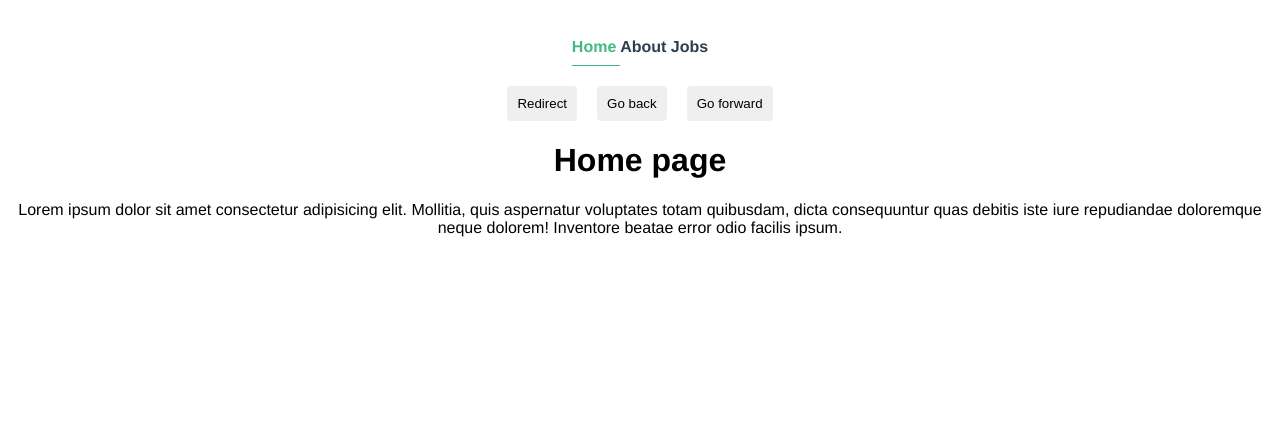
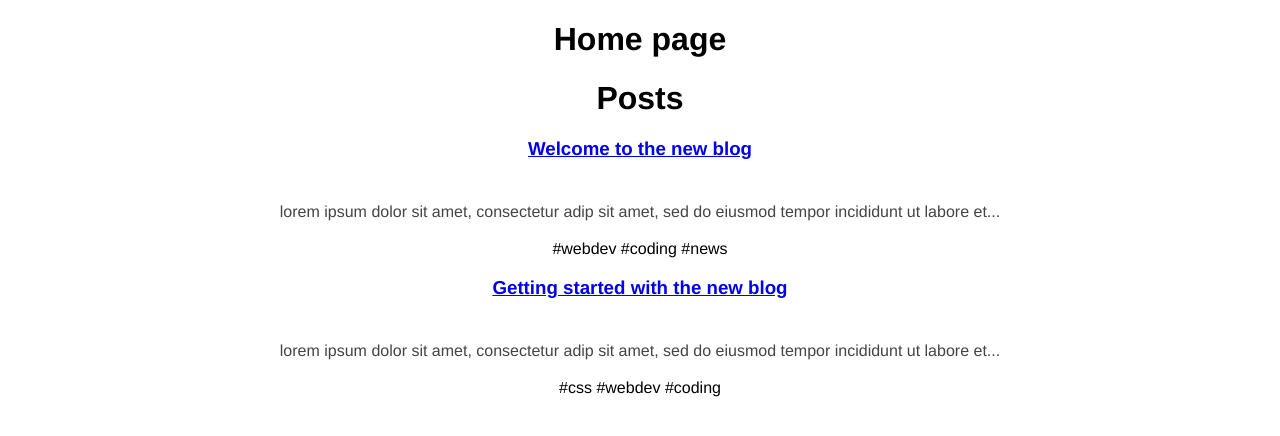
Before and after one commit to Temitayo-spec/Learning-Vue, a Vue app: page / in a window 1280 px wide. Shown: the top 436 px of the page. Built offline with nearby package versions, Linux system fonts and the light colour scheme; data requests are answered from the project's data file.

Commit message:
feat: made a mini blog withjson server and composition api

```diff
--- a/data/db.json
+++ b/data/db.json
@@ -1,19 +1,16 @@
 {
-  "jobs": [
+  "posts": [
     {
       "id": 1,
-      "title": "UI/UX Designer",
-      "description": "Lorem ipsum dolor sit amet, consectetur adipiscing elit, sed do eiusmod tempor incididunt ut labore et dolore magna aliqua."
+      "title": "Welcome to the new blog",
+      "body": "lorem ipsum dolor sit amet, consectetur adip sit amet, sed do eiusmod tempor incididunt ut labore et dol magna aliqua. Ut enim ad minim veniam, quis nostrud exercitation ullamco laboris nisi ut aliquip ex ea commodo consequat. Duis aute irure dolor in reprehenderit in voluptate velit esse cillum dolore eu fugiat nulla pariatur. Excepteur sint occaecat cupidatat non proident, sunt in culpa qui officia deserunt mollit anim id est laborum.",
+      "tags": ["webdev", "coding", "news"]
     },
     {
       "id": 2,
-      "title": "Web Developer",
-      "description": "Lorem ipsum dolor sit amet, consectetur adipiscing elit, sed do eiusmod tempor incididunt ut labore et dolore magna aliqua."
-    },
-    {
-      "id": 3,
-      "title": "Web Design",
-      "description": "Lorem ipsum dolor sit amet, consectetur adipiscing elit, sed do eiusmod tempor incididunt ut labore et dolore magna aliqua."
+      "title": "Getting started with the new blog",
+      "body": "lorem ipsum dolor sit amet, consectetur adip sit amet, sed do eiusmod tempor incididunt ut labore et dol magna aliqua. Ut enim ad minim veniam, quis nostrud exercitation ullamco laboris nisi ut aliquip ex ea commodo consequat. Duis aute irure dolor in reprehenderit in voluptate velit esse cillum dolore eu fugiat nulla pariatur. Excepteur sint occaecat cupidatat non proident, sunt in culpa qui officia deserunt mollit anim id est laborum.",
+      "tags": ["css", "webdev", "coding"]
     }
   ]
 }
--- a/src/App.vue
+++ b/src/App.vue
@@ -1,12 +1,4 @@
 <template>
-  <div id="nav">
-    <router-link to="/"> Home </router-link>
-    <router-link to="/about"> About </router-link>
-    <router-link to="/jobs"> Jobs </router-link>
-  </div>
-  <button @click="redirect">Redirect</button>
-  <button @click="back">Go back</button>
-  <button @click="forward">Go forward</button>
   <router-view />
 </template>
 
@@ -16,15 +8,7 @@ export default {
   components: {},
   data() {},
   methods: {
-    redirect() {
-      this.$router.push({ path: '/' });
-    },
-    back() {
-      this.$router.go(-1);
-    },
-    forward() {
-      this.router.go(1)
-    },
+
   },
 };
 </script>
@@ -36,28 +20,4 @@ export default {
   -moz-osx-font-smoothing: grayscale;
   text-align: center;
 }
-
-#nav {
-  padding: 30px;
-}
-
-#nav a {
-  font-weight: bold;
-  color: #2c3e50;
-  text-decoration: none;
-}
-
-#nav a.router-link-exact-active {
-  color: #42b983;
-  font-weight: bold;
-  border-bottom: 1px solid #42b983;
-  padding-bottom: 10px;
-}
-
-button {
-  margin: 0 10px;
-  padding: 10px;
-  border: none;
-  border-radius: 4px;
-}
 </style>
--- /dev/null
+++ b/src/components/PostList.vue
@@ -0,0 +1,32 @@
+<template>
+  <div class="post-list">
+    <h1>Posts</h1>
+    <div class="post" v-for="post in posts" :key="post.id">
+      <SinglePost :post="post" />
+    </div>
+  </div>
+</template>
+
+<script>
+import { onMounted } from '@vue/runtime-core';
+import SinglePost from './SinglePost.vue';
+export default {
+  name: 'PostList',
+  components: {
+    SinglePost,
+  },
+  props: {
+    posts: {
+      type: Array,
+      required: true,
+    },
+  },
+  setup (props) {
+    onMounted(() => {
+      console.log(props.posts);
+    });
+  },
+};
+</script>
+
+<style></style>
--- /dev/null
+++ b/src/components/SinglePost.vue
@@ -0,0 +1,43 @@
+<template>
+  <div class="single-post">
+    <h3>
+      <router-link
+        :to="{
+          name: 'Details',
+          params: {
+            id: post.id,
+          },
+        }"
+      >
+        {{ post.title }}
+      </router-link>
+    </h3>
+    <p>{{ snippet }}</p>
+    <span v-for="tag in post.tags" :key="tag"> #{{ tag }} </span>
+  </div>
+</template>
+
+<script>
+import { computed } from '@vue/runtime-core';
+export default {
+  name: 'SinglePost',
+  components: {},
+  props: {
+    post: {
+      type: Object,
+      required: true,
+    },
+  },
+  setup(props) {
+    const snippet = computed(() => {
+      return props.post.body.slice(0, 100) + '...';
+    });
+
+    return {
+      snippet,
+    };
+  },
+};
+</script>
+
+<style></style>
--- /dev/null
+++ b/src/composables/getPost.js
@@ -0,0 +1,20 @@
+import { ref } from "vue"
+
+export const getPost = (id) => {
+    const post = ref([]);
+    const error = ref(null);
+
+    const load = async () => {
+      try {
+        let data = await fetch(`http://localhost:3000/posts/${id}`);
+        if (!data.ok) {
+          throw Error('that post does not exist');
+        }
+        post.value = await data.json();
+      } catch (err) {
+        error.value = err.message;
+      }
+    };
+
+    return { post, error, load };
+}
--- /dev/null
+++ b/src/composables/getPosts.js
@@ -0,0 +1,20 @@
+import { ref } from "vue";
+
+export const getPosts = () => {
+  const posts = ref([]);
+  const error = ref(null);
+
+  const load = async () => {
+    try {
+      let data = await fetch('http://localhost:3000/posts');
+      if (!data.ok) {
+        throw Error('no dat available');
+      }
+      posts.value = await data.json();
+    } catch (err) {
+      error.value = err.message;
+    }
+  };
+
+  return { posts, error, load };
+};
--- a/src/router/index.js
+++ b/src/router/index.js
@@ -1,8 +1,6 @@
 import { createRouter, createWebHistory } from 'vue-router';
 import Home from '../views/Home.vue';
-import About from '../views/About.vue';
-import Jobs from '../views/jobs/Jobs.vue';
-import JobsDetail from '../views/jobs/JobsDetail.vue';
+import Details from '../views/Details.vue';
 
 const routes = [
   {
@@ -11,25 +9,10 @@ const routes = [
     component: Home,
   },
   {
-    path: '/about',
-    name: 'About',
-    component: About,
-  },
-  {
-    path: '/jobs',
-    name: 'Jobs',
-    component: Jobs,
-  },
-  {
-    path: '/jobs/:id',
-    name: 'JobsDetail',
-    component: JobsDetail,
+    path: '/posts/:id',
+    name: 'Details',
+    component: Details,
     props: true,
-  },
-  // redirection
-  {
-    path: '/all-jobs',
-    redirect: '/jobs',
   },
   // catchAll 404 error
   {
--- a/src/views/About.vue
+++ /dev/null
@@ -1,18 +0,0 @@
-<template>
-    <h1>
-       About
-    </h1>
-    <p>
-        Lorem ipsum dolor sit amet consectetur adipisicing elit. Aut dolorum tempora velit eum, blanditiis et culpa. Molestias perferendis obcaecati saepe! Facilis itaque at quidem dolores error labore libero nam consequatur corrupti neque, sed doloribus similique aperiam odio debitis dolore, recusandae quas accusantium ipsa qui iusto odit. Nisi architecto possimus odit quis pariatur tempora fugit, nostrum molestiae soluta, ratione, aliquam cupiditate exercitationem eaque est porro dolorem dicta quam. Porro blanditiis quae dolore dolorum nesciunt fugit error distinctio sequi inventore fuga ipsa commodi, deserunt eaque quia. Nostrum cumque voluptas fuga neque iste nihil sed ea aut consectetur quisquam ex eaque, adipisci facilis.
-    </p>
-</template>
-
-<script>
-export default {
-    name: 'AboutComponent',
-}
-</script>
-
-<style>
-
-</style>
--- /dev/null
+++ b/src/views/Details.vue
@@ -0,0 +1,50 @@
+<template>
+  <div v-if="error">
+    {{ error }}
+  </div>
+  <div v-if="post" class="post">
+    <h3>
+      {{ post.title }}
+    </h3>
+    <div class="pre">
+      {{ post.body }}
+    </div>
+  </div>
+</template>
+
+<script>
+import { getPost } from '../composables/getPost';
+export default {
+  name: 'DetailsView',
+  props: {
+    id: {
+      type: String,
+      required: true,
+    },
+  },
+  setup(props) {
+    const { post, error, load } = getPost(props.id);
+
+    load();
+
+    return { post, error };
+  },
+};
+</script>
+
+<style>
+.post {
+  max-width: 12000px;
+  margin: 0 auto;
+}
+
+.post p {
+  color: #444;
+  line-height: 1.5em;
+  margin-top: 40px;
+}
+
+.pre {
+  white-space: pre-wrap;
+}
+</style>
--- a/src/views/Home.vue
+++ b/src/views/Home.vue
@@ -1,19 +1,29 @@
 <template>
   <h1>Home page</h1>
-  <p>
-    Lorem ipsum dolor sit amet consectetur adipisicing elit. Mollitia, quis
-    aspernatur voluptates totam quibusdam, dicta consequuntur quas debitis iste
-    iure repudiandae doloremque neque dolorem! Inventore beatae error odio
-    facilis ipsum.
-  </p>
+  <div v-if="error">
+    {{ error }}
+  </div>
+  <div v-if="posts.length">
+    <PostList :posts="posts" />
+  </div>
+  <div v-else>Loading...</div>
 </template>
 
 <script>
+import PostList from '../components/PostList.vue';
+import { getPosts } from '../composables/getPosts';
 export default {
   name: 'HomePage',
   components: {
+    PostList,
+  },
+  setup() {
+    const { posts, error, load } = getPosts();
 
-  }
+    load();
+
+    return { posts, error };
+  },
 };
 </script>
 
--- a/src/views/jobs/Jobs.vue
+++ /dev/null
@@ -1,54 +0,0 @@
-<template>
-  <h1>JobPage</h1>
-  <div class="job" v-for="job in jobs" :key="job.id">
-    <router-link :to="{ name: 'JobsDetail', params: { id: job.id } }">
-      <h2>
-        {{ job.title }}
-      </h2>
-    </router-link>
-    <p></p>
-  </div>
-</template>
-
-<script>
-export default {
-  name: 'JobPage',
-  data() {
-    return {
-      jobs: [],
-    };
-  },
-  mounted() {
-    this.fetchJobs();
-  },
-  methods: {
-    fetchJobs() {
-      fetch('http://localhost:3000/jobs')
-        .then((response) => response.json())
-        .then((json) => (this.jobs = json))
-        .catch((error) => console.log(error.message));
-    },
-  },
-};
-</script>
-
-<style>
-.job h2 {
-  background: #f4f4f4;
-  padding: 20px;
-  border-radius: 10px;
-  margin: 10px auto;
-  max-width: 600px;
-  cursor: pointer;
-  color: #444;
-}
-
-.jobh2:hover {
-  background: #ddd;
-}
-
-.job a {
-  text-decoration: none;
-  color: #333;
-}
-</style>
--- a/src/views/jobs/JobsDetail.vue
+++ /dev/null
@@ -1,29 +0,0 @@
-<template>
-  <h1>
-    {{ job?.title }}
-  </h1>
-  <p>
-    {{ job?.description }}
-  </p>
-  <p>The job id is {{ id }}</p>
-</template>
-
-<script>
-export default {
-  name: 'JobsDetail',
-  props: ['id'],
-  data() {
-    return {
-      job: null,
-    };
-  },
-  mounted() {
-    fetch(`http://localhost:3000/jobs/${this.id}`)
-      .then((response) => response.json())
-      .then((json) => (this.job = json))
-      .catch((error) => console.log(error.message));
-  },
-};
-</script>
-
-<style></style>
```
